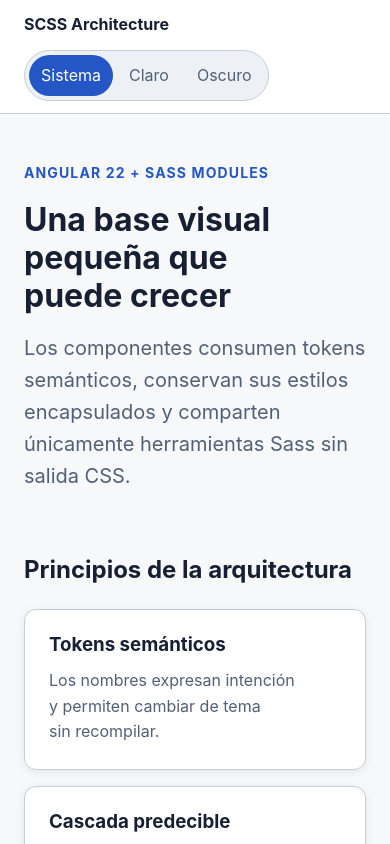
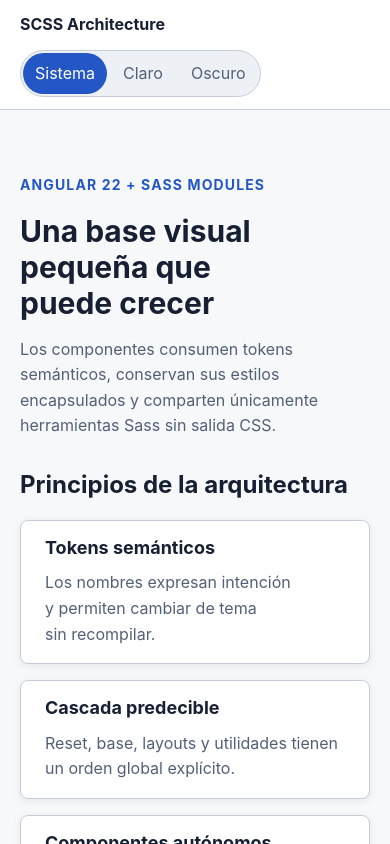
Before and after one commit to carlosarroyoam/scss-structure, an Angular app: page / in a window 390 px wide. Shown: the top 844 px of the page. Built offline with nearby package versions, Linux system fonts and the light colour scheme.

Commit message:
update primitives and styles

```diff
--- a/src/app/app.scss
+++ b/src/app/app.scss
@@ -8,7 +8,7 @@
 .app-header {
   position: sticky;
   inset-block-start: 0;
-  z-index: var(--z-header);
+  z-index: var(--z-10);
   background: color-mix(in srgb, var(--color-surface) 92%, transparent);
   border-block-end: 1px solid var(--color-border);
   backdrop-filter: blur(0.75rem);
@@ -25,7 +25,7 @@
 .theme-selector {
   --cluster-space: var(--space-1);
 
-  padding: var(--space-1);
+  padding: var(--space-0-5);
   background: var(--color-surface-muted);
   border: 1px solid var(--color-border);
   border-radius: var(--radius-pill);
@@ -48,7 +48,7 @@
 .app-main {
   --stack-space: var(--space-8);
 
-  padding-block: clamp(var(--space-7), 8vw, 7rem);
+  padding-block: var(--space-16);
 }
 
 .hero {
@@ -66,7 +66,7 @@
 
   &__summary {
     color: var(--color-text-secondary);
-    font-size: var(--font-size-lg);
+    font-size: var(--font-size-md);
   }
 }
 
@@ -87,7 +87,7 @@
 .principle {
   --stack-space: var(--space-3);
 
-  padding: var(--space-5);
+  padding: var(--space-4) var(--space-6);
   background: var(--color-surface);
   border: 1px solid var(--color-border);
   border-radius: var(--radius-lg);
--- a/src/styles/base/_typography.scss
+++ b/src/styles/base/_typography.scss
@@ -12,11 +12,15 @@
   }
 
   h1 {
-    font-size: var(--font-size-xl);
+    font-size: var(--font-size-3xl);
   }
 
   h2 {
-    font-size: clamp(1.5rem, 3vw, 2rem);
+    font-size: var(--font-size-2xl);
+  }
+
+  h3 {
+    font-size: var(--font-size-lg);
   }
 
   p {
--- a/src/styles/tokens/_primitives.scss
+++ b/src/styles/tokens/_primitives.scss
@@ -1,22 +1,58 @@
 // Private compile-time scales. Components consume the generated `--space-*`
 // custom properties instead of importing these maps directly.
 
+$breakpoints: (
+  'sm': 40rem,
+  'md': 48rem,
+  'lg': 64rem,
+  'xl': 80rem,
+  'xxl': 96rem,
+);
+
 $space: (
+  px: 1px,
   0: 0,
+  '0-5': 0.125rem,
   1: 0.25rem,
+  '1-5': 0.375rem,
   2: 0.5rem,
+  '2-5': 0.625rem,
   3: 0.75rem,
+  '3-5': 0.875rem,
   4: 1rem,
-  5: 1.5rem,
-  6: 2rem,
-  7: 3rem,
-  8: 4rem,
+  5: 1.25rem,
+  6: 1.5rem,
+  7: 1.75rem,
+  8: 2rem,
+  9: 2.25rem,
+  10: 2.5rem,
+  11: 2.75rem,
+  12: 3rem,
+  14: 3.5rem,
+  16: 4rem,
+  20: 5rem,
+  24: 6rem,
+  28: 7rem,
+  32: 8rem,
+  36: 9rem,
+  40: 10rem,
+  44: 11rem,
+  48: 12rem,
+  52: 13rem,
+  56: 14rem,
+  60: 15rem,
+  64: 16rem,
+  72: 18rem,
+  80: 20rem,
+  96: 24rem,
 );
 
 $radius: (
+  xs: 0.125rem,
   sm: 0.25rem,
-  md: 0.5rem,
-  lg: 0.75rem,
+  md: 0.375rem,
+  lg: 0.5rem,
+  xl: 0.75rem,
   pill: 999rem,
 );
 
--- a/src/styles/tokens/_semantic.scss
+++ b/src/styles/tokens/_semantic.scss
@@ -18,10 +18,14 @@
       --font-sans:
         inter, ui-sans-serif, system-ui, -apple-system, blinkmacsystemfont, 'Segoe UI', sans-serif;
       --font-mono: 'Cascadia Code', 'SFMono-Regular', consolas, monospace;
+
+      --font-size-xs: 0.75rem;
       --font-size-sm: 0.875rem;
       --font-size-md: 1rem;
-      --font-size-lg: 1.25rem;
-      --font-size-xl: clamp(2rem, 5vw, 3.5rem);
+      --font-size-lg: 1.125rem;
+      --font-size-xl: 1.25rem;
+      --font-size-2xl: 1.5rem;
+      --font-size-3xl: 1.875rem;
 
       --line-height-tight: 1.2;
       --line-height-normal: 1.6;
@@ -43,9 +47,13 @@
 
       --content-max-width: 72rem;
 
-      --z-header: 10;
-      --z-overlay: 100;
-      --z-modal: 1000;
+      --z-0: 0;
+      --z-10: 10;
+      --z-20: 20;
+      --z-30: 30;
+      --z-40: 40;
+      --z-50: 50;
+      --z-auto: auto;
     }
   }
 }
--- a/src/styles/tools/_breakpoints.scss
+++ b/src/styles/tools/_breakpoints.scss
@@ -1,25 +1,15 @@
 @use 'sass:map';
-
-/// Responsive breakpoints shared by layouts and components.
-///
-/// Keep these values in `rem` so media queries follow the user's root font size.
-$breakpoints: (
-  'sm': 36rem,
-  'md': 48rem,
-  'lg': 64rem,
-  'xl': 80rem,
-  'xxl': 96rem,
-);
+@use '../tokens/primitives';
 
 /// Returns the viewport width associated with a named breakpoint.
 ///
 /// @param {String} $name - One of `sm`, `md`, `lg`, 'xl' or `xxl`.
 /// @return {Number} The breakpoint value in `rem`.
 @function breakpoint($name) {
-  $value: map.get($breakpoints, $name);
+  $value: map.get(primitives.$breakpoints, $name);
 
   @if not $value {
-    @error 'Unknown breakpoint "#{$name}". Available breakpoints: #{map.keys($breakpoints)}.';
+    @error 'Unknown breakpoint "#{$name}". Available breakpoints: #{map.keys(primitives.$breakpoints)}.';
   }
 
   @return $value;
@@ -32,7 +22,7 @@ $breakpoints: (
 ///     grid-template-columns: repeat(3, 1fr);
 ///   }
 ///
-/// @param {String} $name - A key from `$breakpoints`.
+/// @param {String} $name - A key from `primitives.$breakpoints`.
 @mixin respond-to($name) {
   @media (width >= breakpoint($name)) {
     @content;
@@ -46,7 +36,7 @@ $breakpoints: (
 ///     display: none;
 ///   }
 ///
-/// @param {String} $name - A key from `$breakpoints`.
+/// @param {String} $name - A key from `primitives.$breakpoints`.
 @mixin respond-below($name) {
   @media (width < breakpoint($name)) {
     @content;
--- a/src/styles/utilities/_visibility.scss
+++ b/src/styles/utilities/_visibility.scss
@@ -11,7 +11,7 @@
     position: fixed;
     inset-block-start: var(--space-3);
     inset-inline-start: var(--space-3);
-    z-index: var(--z-modal);
+    z-index: var(--z-50);
     padding: var(--space-2) var(--space-4);
     color: var(--color-on-action);
     background: var(--color-action-primary);
```
